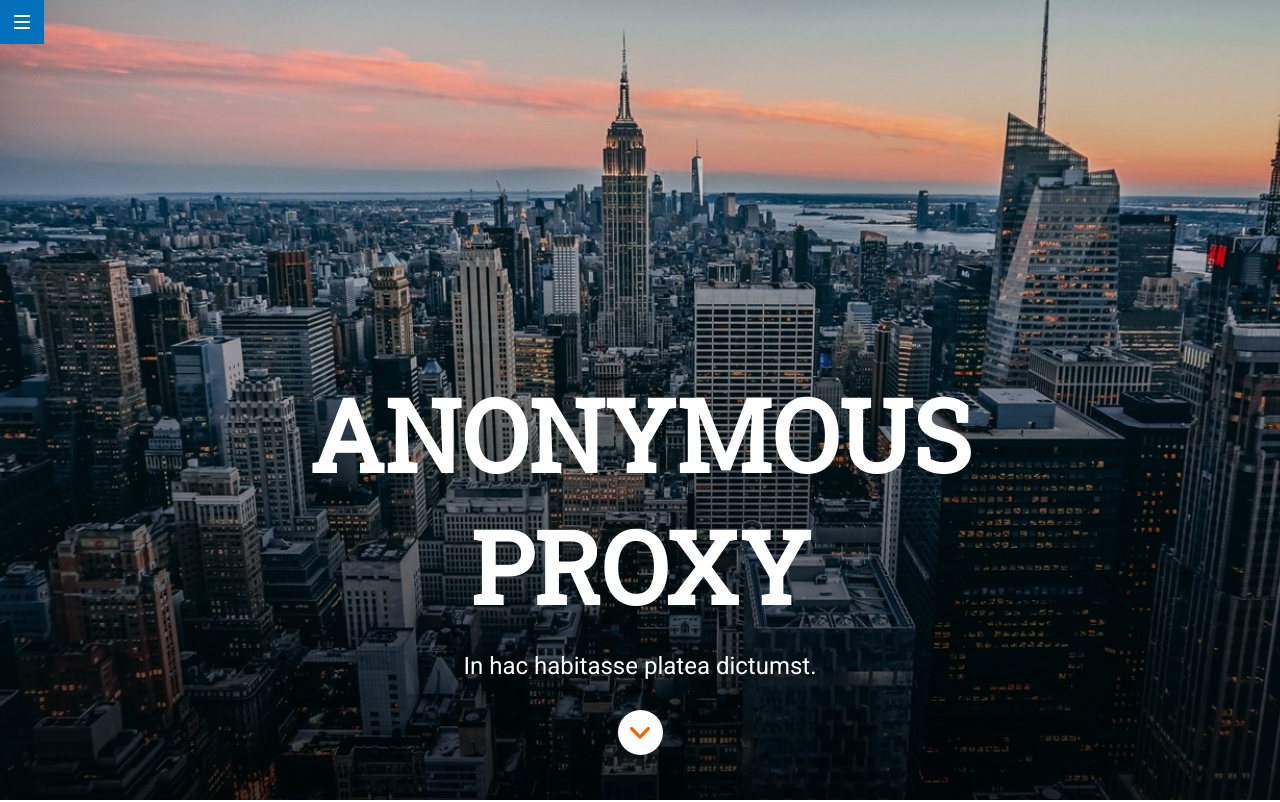
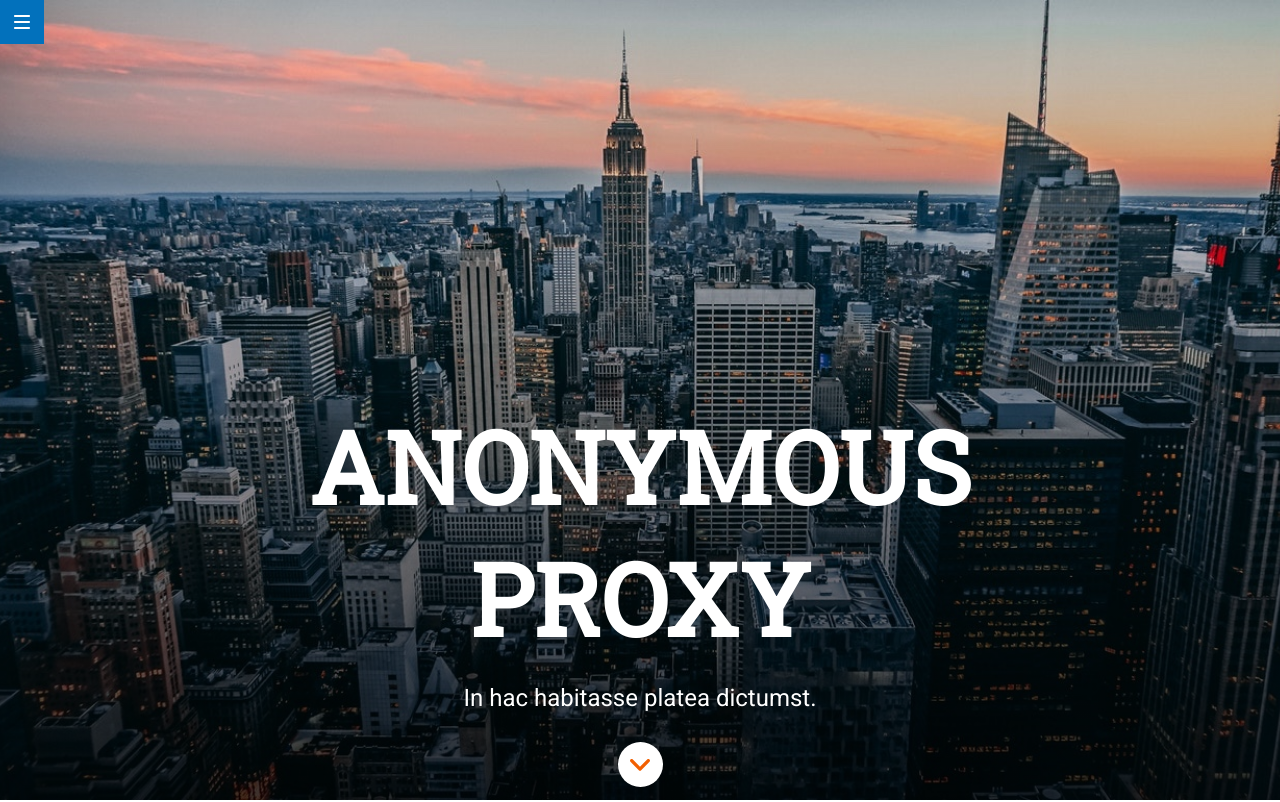
Before and after one commit to Adalab/f-m1-evaluacion-final-asoto89, a website: page public/index.html in a window 1280 px wide. Shown: the top 802 px of the page. Drawn offline with Linux system fonts and the light colour scheme; files whose address does not match are found by name.

Commit message:
merge with media-queries branch

```diff
--- a/_src/assets/scss/components/_hero.scss
+++ b/_src/assets/scss/components/_hero.scss
@@ -24,6 +24,11 @@
 		height: 100%;
 		padding-bottom: 45px;
 	}
+
+	@media (min-width: 1280px) {
+		height: 100%;
+		padding-bottom: 13px;
+	}
 }
 
 .hero__title {
@@ -32,9 +37,11 @@
 	@include zeroMargin-Padding();
 	text-align: center;
 	margin-bottom: 10px;
+	max-width: 290px;
 
 	@media (min-width: 768px) {
 		font-size: 80px;
+		max-width: 690px;
 	}
 
 	@media (min-width: 1280px) {
```
Also changed, not shown: public/assets/css/main.css, 1 other file.
